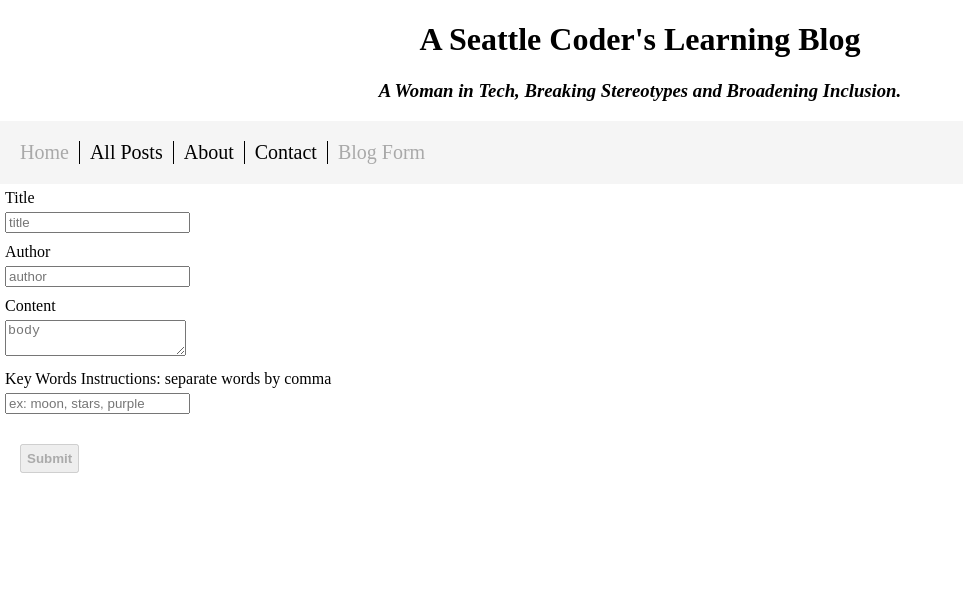
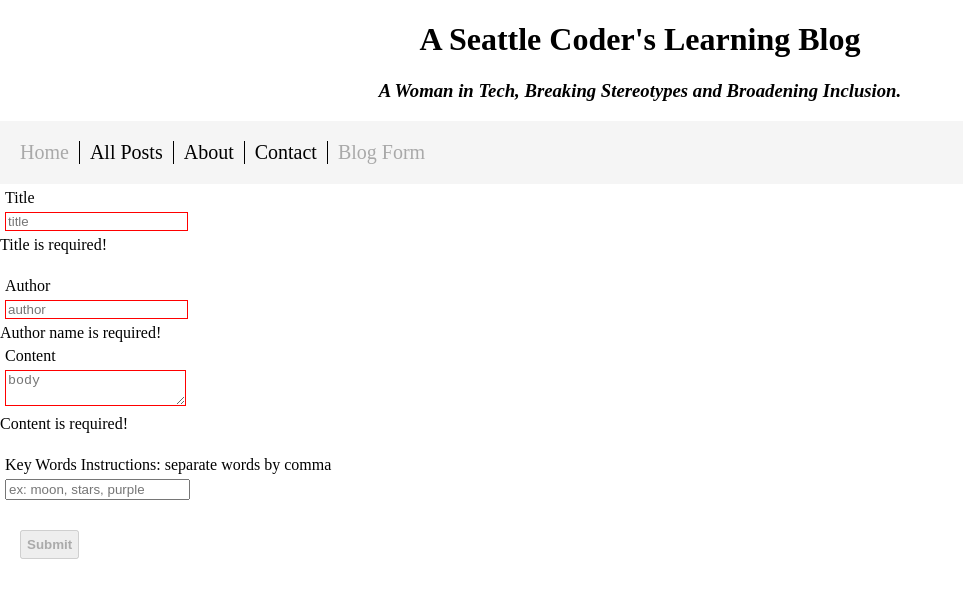
Before and after one commit to FreeMonkey19/react-learning-journal, a React (Create React App) app: page /newblog in a window 1280 px wide. Shown: the top 598 px of the page, without its empty margins (0-963 px from the left). Built offline with nearby package versions, Linux system fonts and the light colour scheme.

Commit message:
implement user error message on condition in required fields

```diff
--- a/src/NewPost.js
+++ b/src/NewPost.js
@@ -58,13 +58,12 @@ export class NewPost extends Component {
   };
 
   validate = () => {
-    console.log(this.isTitleValid());
-    console.log(this.isAuthorValid());
-    console.log(this.isBodyValid());
+    // console.log(this.isTitleValid());
+
     return {
-      title: this.isTitleValid(),
-      author: this.isAuthorValid(),
-      body: this.isBodyValid()
+      title: !this.isTitleValid(),
+      author: !this.isAuthorValid(),
+      body: !this.isBodyValid()
     };
   };
 
@@ -78,6 +77,7 @@ export class NewPost extends Component {
 
   render() {
     const errors = this.validate();
+    console.log(errors);
 
     return (
       <form onSubmit={this.handleSubmit}>
@@ -92,7 +92,7 @@ export class NewPost extends Component {
           required
           onChange={this.handleChange}
         />
-
+        {errors.title && <div className="errorDiv">Title is required!</div>}
         <br />
         <label htmlFor="author-name">Author</label>
         <input
@@ -105,6 +105,10 @@ export class NewPost extends Component {
           required
           onChange={this.handleChange}
         />
+        {errors.author && (
+          <div className="errorDiv">Author name is required!</div>
+        )}
+
         <label htmlFor="body-input">Content</label>
         <textarea
           id="body-input"
@@ -116,6 +120,7 @@ export class NewPost extends Component {
           required
           onChange={this.handleChange}
         />
+        {errors.body && <div className="errorDiv">Content is required!</div>}
         <br />
         <label htmlFor="key-words">
           Key Words Instructions: separate words by comma
```
